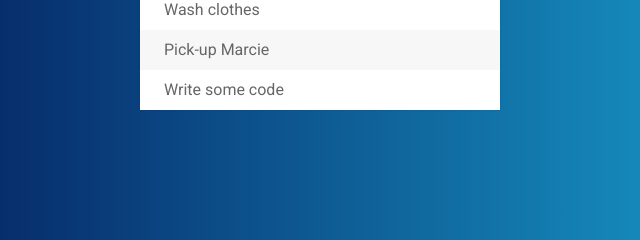
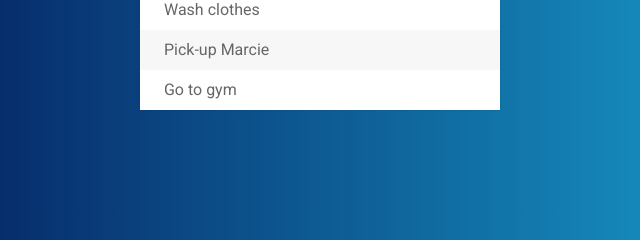
Before and after one commit to hanstanawi/todo-list-app, a plain HTML site: page index.html in a window 1280 px wide. Shown: the part 211-451 px from the top of the page, 320-960 px from the left. Drawn offline with Linux system fonts and the light colour scheme.

Commit message:
Change the last todo

```diff
--- a/index.html
+++ b/index.html
@@ -18,7 +18,7 @@
         <ul>
             <li><span><i class="fas fa-trash"></i></span> Wash clothes</li>
             <li><span><i class="fas fa-trash"></i></span> Pick-up Marcie</li>
-            <li><span><i class="fas fa-trash"></i></span> Write some code</li>
+            <li><span><i class="fas fa-trash"></i></span> Go to gym</li>
         </ul>
     </div>
 <script type="text/javascript" src="assets/js/todos.js"></script>
```
